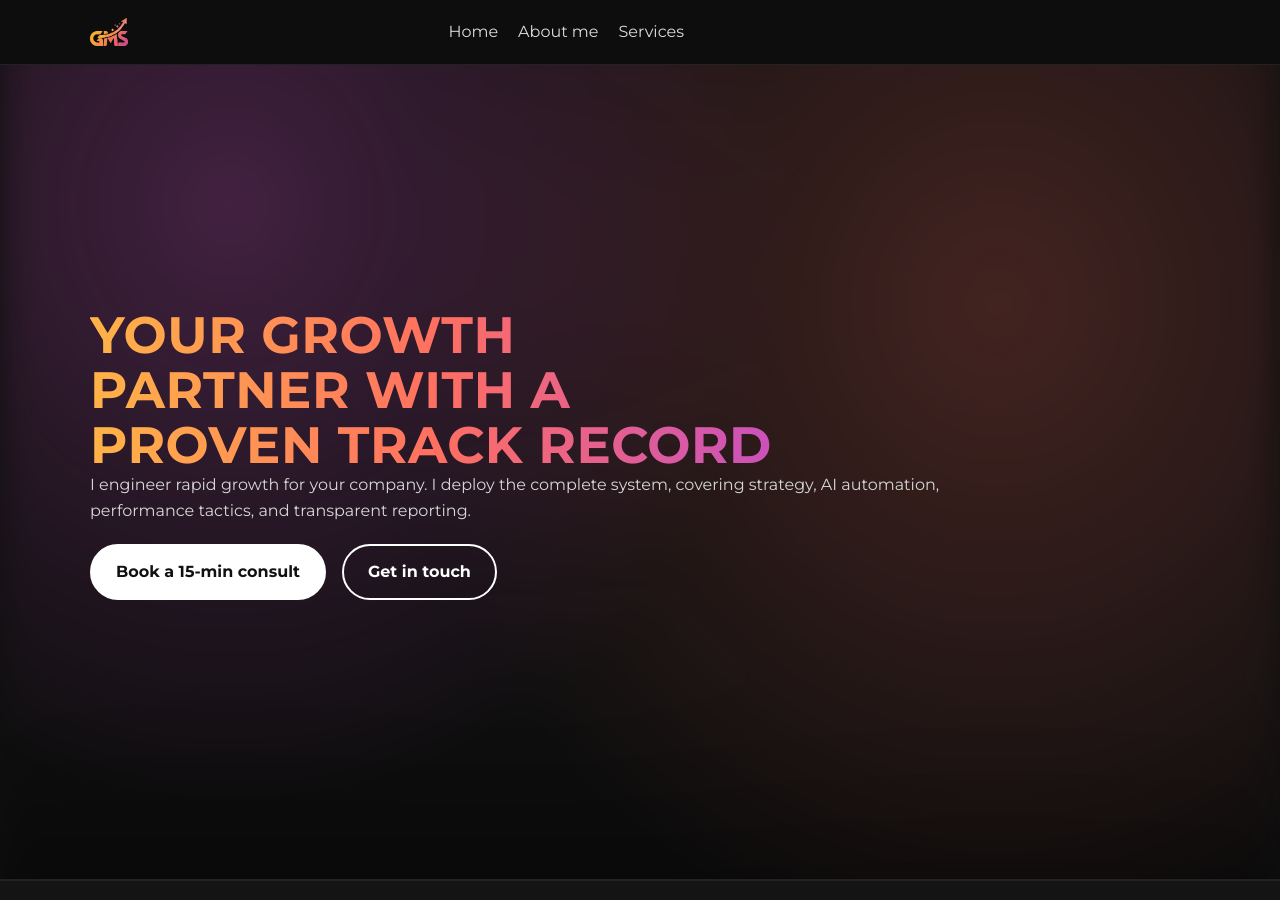
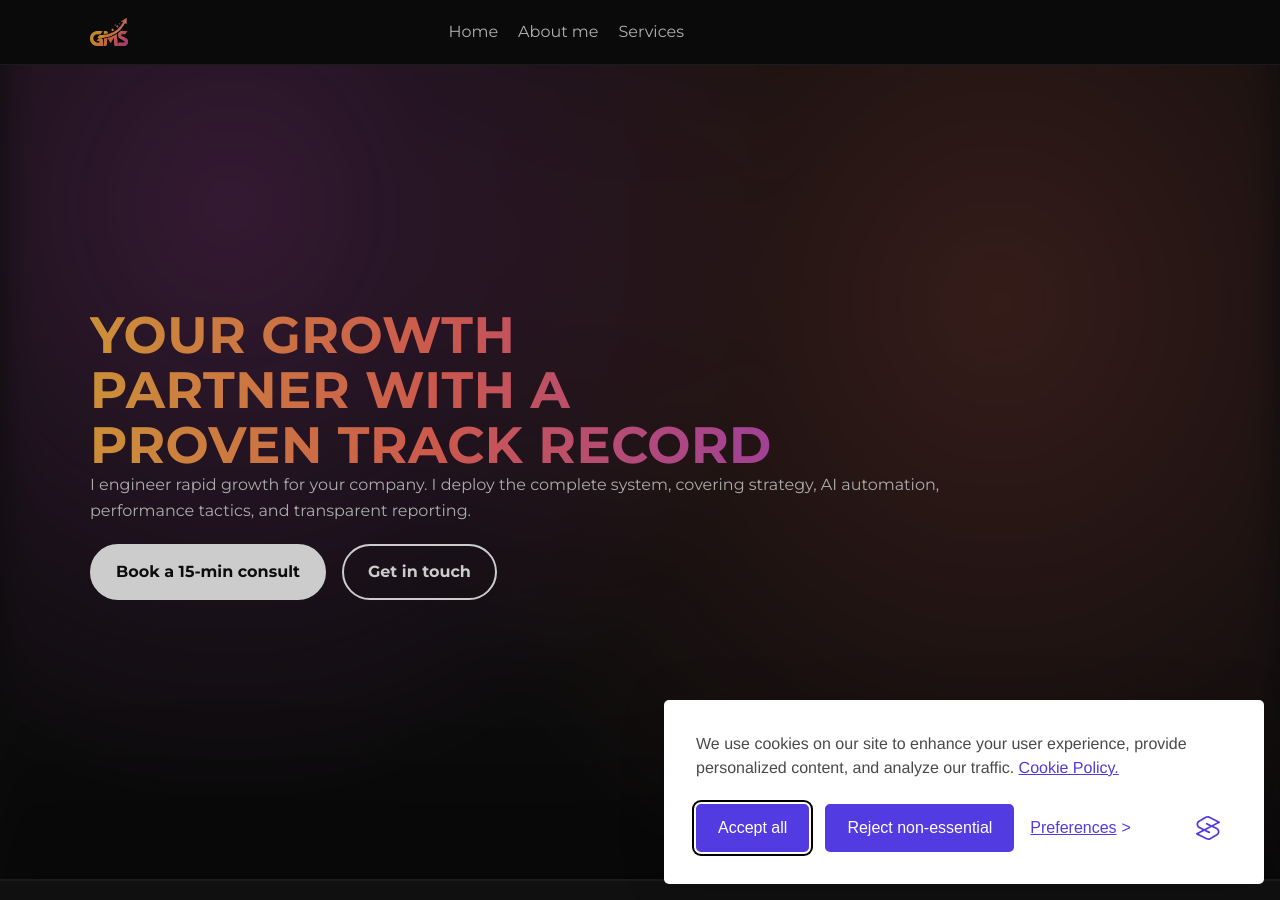
Before and after one commit to rliedmeiergrowth-create/freelanceproject, a Jekyll site: the page index.html, which Jekyll copies as it is, in a window 1280 px wide and 900 px high. Built offline with Jekyll 4.4.1, drawn with Linux system fonts in a browser that asks for light colours; some of the changed lines change nothing that is shown.

Commit message:
Update index.html

```diff
--- a/index.html
+++ b/index.html
@@ -8,6 +8,88 @@ j=d.createElement(s),dl=l!='dataLayer'?'&l='+l:'';j.async=true;j.src=
 'https://www.googletagmanager.com/gtm.js?id='+i+dl;f.parentNode.insertBefore(j,f);
 })(window,document,'script','dataLayer','GTM-MDSC94N5');</script>
 <!-- End Google Tag Manager -->
+
+  <link rel="stylesheet" id="silktide-consent-manager-css" href="cookie/silktide-consent-manager.css">
+<script src="cookie/silktide-consent-manager.js"></script>
+<script>
+silktideCookieBannerManager.updateCookieBannerConfig({
+  background: {
+    showBackground: true
+  },
+  cookieIcon: {
+    position: "bottomLeft"
+  },
+  cookieTypes: [
+    {
+      id: "necessary",
+      name: "Necessary",
+      description: "<p>These cookies are necessary for the website to function properly and cannot be switched off. They help with things like logging in and setting your privacy preferences.</p>",
+      required: true,
+      onAccept: function() {
+        console.log('Add logic for the required Necessary here');
+      }
+    },
+    {
+      id: "analytics",
+      name: "Analytics",
+      description: "<p>These cookies help us improve the site by tracking which pages are most popular and how visitors move around the site.</p>",
+      defaultValue: true,
+      onAccept: function() {
+        gtag('consent', 'update', {
+          analytics_storage: 'granted',
+        });
+        dataLayer.push({
+          'event': 'consent_accepted_analytics',
+        });
+      },
+      onReject: function() {
+        gtag('consent', 'update', {
+          analytics_storage: 'denied',
+        });
+      }
+    },
+    {
+      id: "advertising",
+      name: "Advertising",
+      description: "<p>These cookies provide extra features and personalization to improve your experience. They may be set by us or by partners whose services we use.</p>",
+      onAccept: function() {
+        gtag('consent', 'update', {
+          ad_storage: 'granted',
+          ad_user_data: 'granted',
+          ad_personalization: 'granted',
+        });
+        dataLayer.push({
+          'event': 'consent_accepted_advertising',
+        });
+      },
+      onReject: function() {
+        gtag('consent', 'update', {
+          ad_storage: 'denied',
+          ad_user_data: 'denied',
+          ad_personalization: 'denied',
+        });
+      }
+    }
+  ],
+  text: {
+    banner: {
+      description: "<p>We use cookies on our site to enhance your user experience, provide personalized content, and analyze our traffic. <a href=\"https://your-website.com/cookie-policy\" target=\"_blank\">Cookie Policy.</a></p>",
+      acceptAllButtonText: "Accept all",
+      acceptAllButtonAccessibleLabel: "Accept all cookies",
+      rejectNonEssentialButtonText: "Reject non-essential",
+      rejectNonEssentialButtonAccessibleLabel: "Reject non-essential",
+      preferencesButtonText: "Preferences",
+      preferencesButtonAccessibleLabel: "Toggle preferences"
+    },
+    preferences: {
+      title: "Customize your cookie preferences",
+      description: "<p>We respect your right to privacy. You can choose not to allow some types of cookies. Your cookie preferences will apply across our website.</p>",
+      creditLinkText: "Get this banner for free",
+      creditLinkAccessibleLabel: "Get this banner for free"
+    }
+  }
+});
+</script>
 
   <meta charset="UTF-8" />
   <meta name="viewport" content="width=device-width, initial-scale=1" />
```
